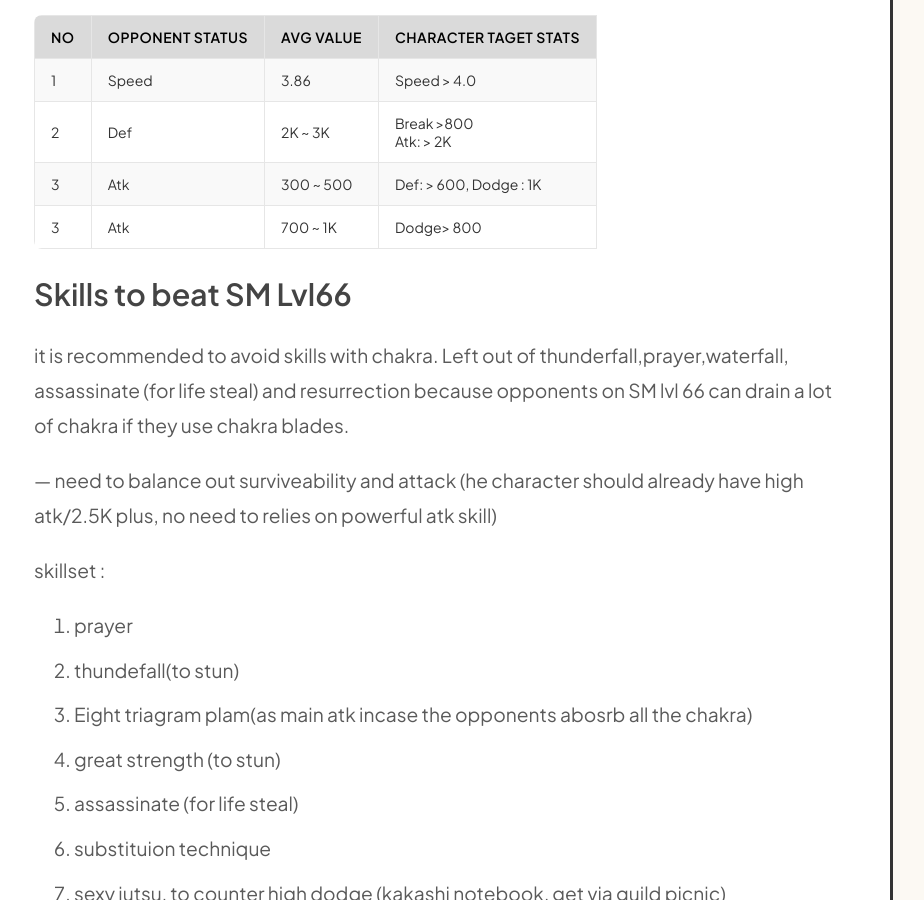
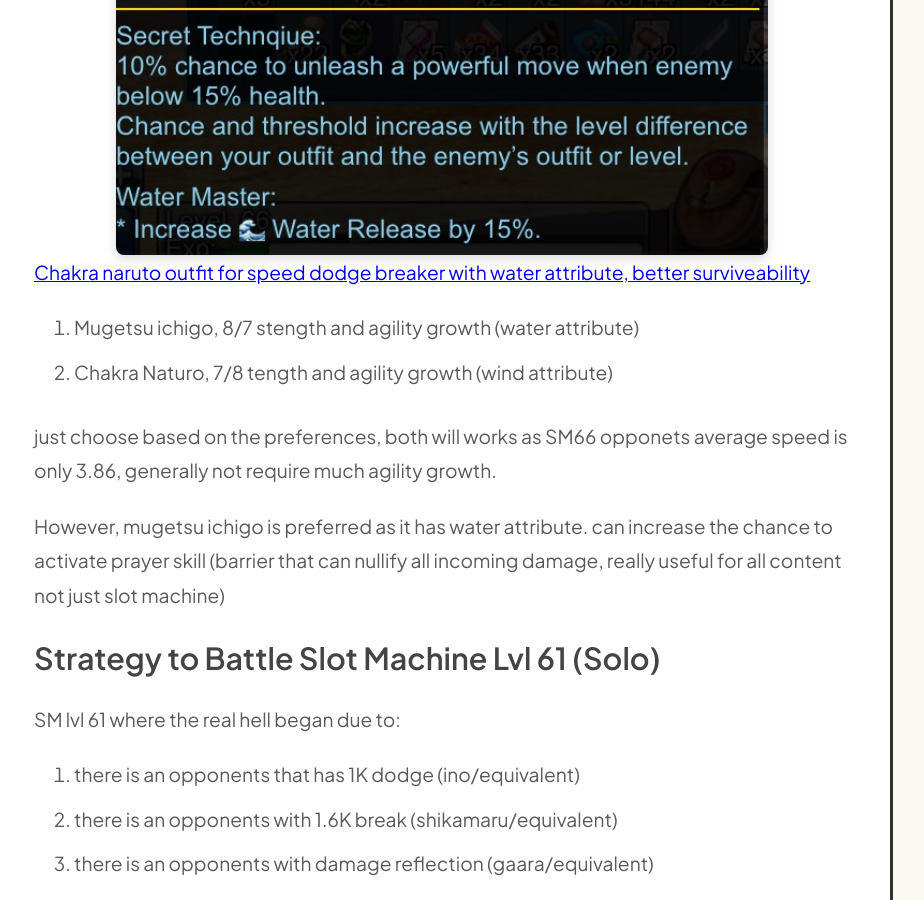
Before and after one commit to deganandapriyambada/playpumpkin.com, a Jekyll site: the page built from _posts/pockieninja/2025-09-23-Strategy-to-Beat-Slot-Machine-Level-61-and-66-on-Pockie-Ninja.md, in a window 1280 px wide and 900 px high, scrolled down 3135 px. Shown: the whole window, without its empty margins (198-1122 px from the left). Built offline with Jekyll 4.4.1, drawn with Linux system fonts in a browser that asks for light colours; some of the changed text lies outside the part shown.

Commit message:
add more context

```diff
--- a/_posts/pockieninja/2025-09-23-Strategy-to-Beat-Slot-Machine-Level-61-and-66-on-Pockie-Ninja.md
+++ b/_posts/pockieninja/2025-09-23-Strategy-to-Beat-Slot-Machine-Level-61-and-66-on-Pockie-Ninja.md
@@ -29,6 +29,25 @@
 &mdash; Generally speaking, **Slot machine is just status check gate**. as long as the character has **enough attack, dodge and speed** it will able to clear out the stages even with only 1 player.
 
 above rule is applied for all SM level (31 to 66). However, it also important to set the right skills.
+
+## Costume Selection
+
+at this stage (SM 61 and SM66), high quality outfit need to be refined to the max.
+
+for speedster build there two outfit recommendation
+
+![postimage80](/assets/images/pockieninja/sm16-13.jpg)
+[Chakra naruto outfit for speed dodge breaker](/assets/images/pockieninja/sm16-13.jpg){: .center-image-6 }
+
+![postimage80](/assets/images/pockieninja/sm16-14.jpg)
+[Chakra naruto outfit for speed dodge breaker with water attribute, better surviveability](/assets/images/pockieninja/sm16-14.jpg){: .center-image-6 }
+
+1. Mugetsu ichigo, 8/7 stength and agility growth (water attribute)
+2. Chakra Naturo, 7/8 tength and agility growth (wind attribute)
+
+just choose based on the preferences, both will works as SM66 opponets average speed is only 3.86, generally not require much agility growth.
+
+However, mugetsu ichigo is preferred as it has water attribute. can increase the chance to activate prayer skill (barrier that can nullify all incoming damage, really useful for all content not just slot machine)
 
 ## Strategy to Battle Slot Machine Lvl 61 (Solo)
 
```
Also changed, not shown: assets/images/pockieninja/sm16-13.jpg (added), assets/images/pockieninja/sm16-14.jpg (added).
